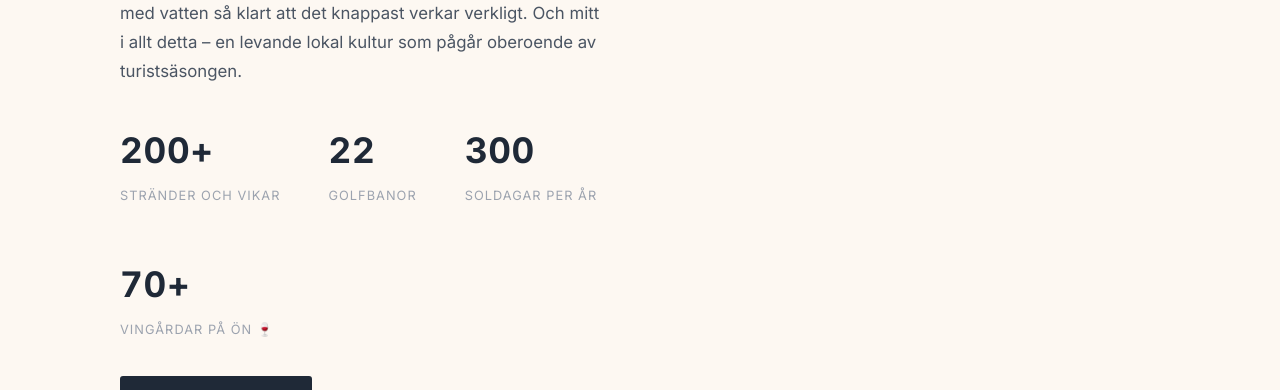
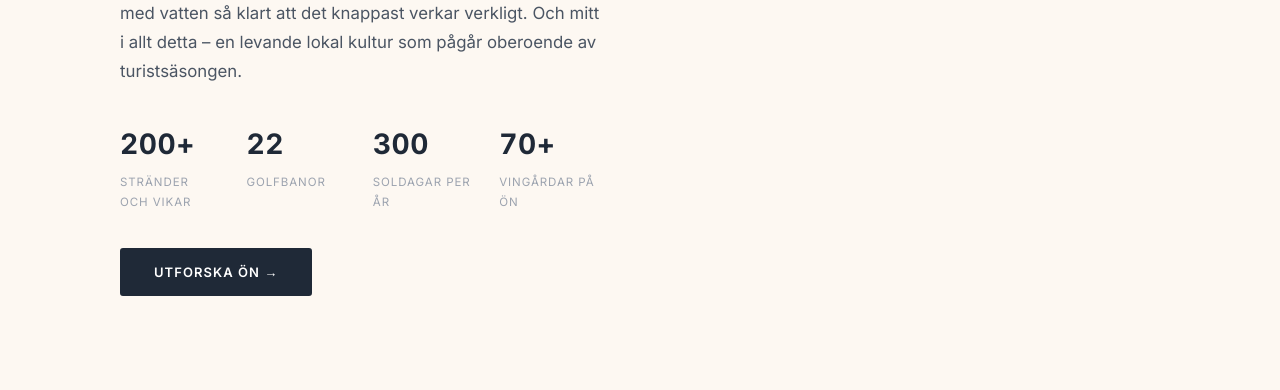
Before and after one commit to ErikFerla/min-hemsida, a Next.js app: page / in a window 1280 px wide. Shown: the part 1960-2350 px from the top of the page. Built offline with nearby package versions, Linux system fonts and the light colour scheme; a web font is replaced by a local one.

Commit message:
Fit four fact boxes on one row, remove wine emoji

```diff
--- a/app/globals.css
+++ b/app/globals.css
@@ -1169,10 +1169,10 @@ h1 {
 
 /* ── Stats row — fluid responsive ── */
 .stats-row {
-  display: flex;
-  gap: clamp(24px, 4vw, 48px);
+  display: grid;
+  grid-template-columns: repeat(4, 1fr);
+  gap: clamp(12px, 2vw, 28px);
   margin-bottom: 36px;
-  flex-wrap: wrap;
 }
 
 /* ── Din guide image — responsive height ── */
@@ -1334,6 +1334,7 @@ section > div {
   }
 
   .stats-row {
+    grid-template-columns: repeat(2, 1fr) !important;
     gap: 20px !important;
   }
 
--- a/app/page.tsx
+++ b/app/page.tsx
@@ -69,11 +69,11 @@ export default function Home() {
                   { siffra: '200+', text: 'Stränder och vikar' },
                   { siffra: '22', text: 'Golfbanor' },
                   { siffra: '300', text: 'Soldagar per år' },
-                  { siffra: '70+', text: 'Vingårdar på ön 🍷' },
+                  { siffra: '70+', text: 'Vingårdar på ön' },
                 ].map((s, i) => (
                   <div key={i}>
-                    <p style={{ fontSize: 'clamp(1.6rem, 3vw, 2.2rem)', fontWeight: 700, color: '#1F2937', margin: 0, letterSpacing: '0.02em', fontVariantNumeric: 'tabular-nums' }}>{s.siffra}</p>
-                    <p style={{ fontSize: '0.8rem', color: '#9CA3AF', margin: '4px 0 0', letterSpacing: '0.08em', textTransform: 'uppercase' }}>{s.text}</p>
+                    <p style={{ fontSize: 'clamp(1.3rem, 2.2vw, 1.8rem)', fontWeight: 700, color: '#1F2937', margin: 0, letterSpacing: '0.02em', fontVariantNumeric: 'tabular-nums' }}>{s.siffra}</p>
+                    <p style={{ fontSize: 'clamp(0.65rem, 0.9vw, 0.75rem)', color: '#9CA3AF', margin: '4px 0 0', letterSpacing: '0.08em', textTransform: 'uppercase' }}>{s.text}</p>
                   </div>
                 ))}
               </div>
```
